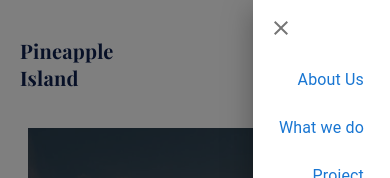
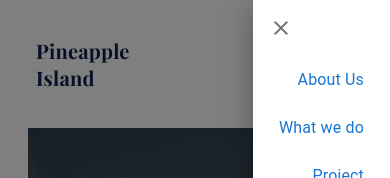
Before and after one commit to build-ratchanon/InternProject2, a Next.js app in the folder web-responsive/: page / in a window 390 px wide. Both pictures are taken after a click on the button 346 px from the left and 64 px from the top of the page. Shown: the top 178 px of the page. Built offline with nearby package versions, Linux system fonts and the light colour scheme.

Commit message:
fix: max-width navbar
set max width desktop and mobile responsive

```diff
--- a/web-responsive/components/navbar.tsx
+++ b/web-responsive/components/navbar.tsx
@@ -1,11 +1,11 @@
 import styles from "@/styles/Home.module.css";
 import React from "react";
 import { useState } from "react";
-import MenuIcon from "@mui/icons-material/Menu";
-import CloseIcon from '@mui/icons-material/Close';
+import CloseIcon from "@mui/icons-material/Close";
 import {
   Box,
   Button,
+  Container,
   Drawer,
   Grid,
   IconButton,
@@ -16,18 +16,19 @@ import {
 import Hamburger from "hamburger-react";
 
 function NavBar() {
-  const [isDrawerOpen, setIsDrawerOpen] = useState(false)
+  const [isDrawerOpen, setIsDrawerOpen] = useState(false);
 
   const handleClose = () => {
     setIsDrawerOpen(false);
   };
   return (
-    <Grid>
+    <>
       {/* NavBar Desktop*/}
+      <Container maxWidth={false} sx={{ maxWidth: "1920px"}}>
         <Grid
           className="NavBar"
           sx={{
-          display: { xs: "none", sm: "flex" },
+            display: { xs: "none", md: "flex" },
             height: 168,
             px: "100px",
             pt: "25px",
@@ -47,6 +48,7 @@ function NavBar() {
             item
             display={"flex"}
             justifyContent={"center"}
+            sx={{ display: { sm: "flex" } }}
           >
             <Grid item sx={{ marginX: 6, marginY: 5 }}>
               <Link
@@ -83,7 +85,6 @@ function NavBar() {
               variant="contained"
               disableElevation
               sx={{
-              display: { xs: "none", sm: "flex" },
                 height: "50px",
                 width: "188px",
                 borderRadius: 0,
@@ -96,10 +97,13 @@ function NavBar() {
             </Button>
           </Grid>
         </Grid>
+      </Container>
 
+      {/* NavBar Mobile */}
+      <Container maxWidth={false} sx={{ maxWidth: "600px"}}>
         <Box
           sx={{
-          display: { xs: "flex", sm: "none" },
+            display: { xs: "flex", md: "none" },
             height: "128px",
             paddingX: 2.5,
           }}
@@ -107,15 +111,24 @@ function NavBar() {
           justifyContent={"space-between"}
           alignItems={"center"}
         >
-        {/* NavBar Mobile */}
           <Grid item display={"flex"} justifyContent={"center"}>
-          <Typography color={"#0E204E"} fontFamily={"Playfair Display"} fontSize={20} fontWeight={700} lineHeight={"normal"}>
+            <Typography
+              color={"#0E204E"}
+              fontFamily={"Playfair Display"}
+              fontSize={20}
+              fontWeight={700}
+              lineHeight={"normal"}
+            >
               Pineapple <br />
               Island
             </Typography>
           </Grid>
-        <Grid sx={{ display: { xs: "flex", sm: "none" } }}>
-          <Hamburger toggled={isDrawerOpen} toggle={setIsDrawerOpen} size={20}/>
+          <Grid>
+            <Hamburger
+              toggled={isDrawerOpen}
+              toggle={setIsDrawerOpen}
+              size={20}
+            />
 
             <Drawer
               anchor="right"
@@ -123,15 +136,25 @@ function NavBar() {
               onClose={() => setIsDrawerOpen(false)}
             >
               <Box
-              sx={{display: 'flex', alignItems: 'center', justifyContent: 'flex-start', padding: 1}}
+                sx={{
+                  display: "flex",
+                  alignItems: "center",
+                  justifyContent: "flex-start",
+                  padding: 1,
+                }}
               >
                 <IconButton onClick={handleClose}>
-                <CloseIcon/>
+                  <CloseIcon />
                 </IconButton>
               </Box>
 
               <Box
-              sx={{paddingX: 1.25, display: 'flex', flexDirection: 'column', alignItems: 'flex-end' }}
+                sx={{
+                  paddingX: 1.25,
+                  display: "flex",
+                  flexDirection: "column",
+                  alignItems: "flex-end",
+                }}
               >
                 <MenuItem onClick={handleClose}>
                   <Link
@@ -163,11 +186,11 @@ function NavBar() {
                   </Link>
                 </MenuItem>
               </Box>
-
             </Drawer>
           </Grid>
         </Box>
-    </Grid>
+      </Container>
+    </>
   );
 }
 
```
Also changed, not shown: web-responsive/styles/theme.tsx (added, +13 -0 lines). Lines whose indentation alone changed are shown as unchanged.
